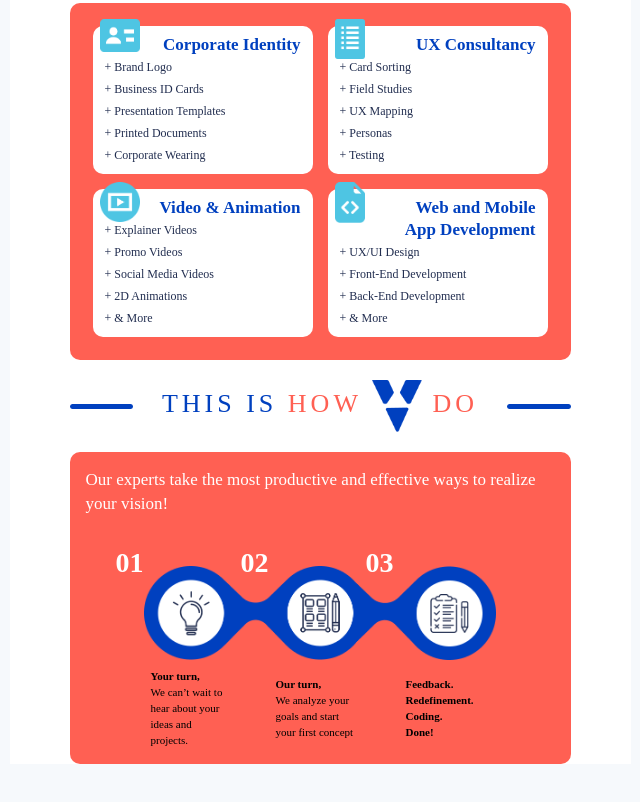
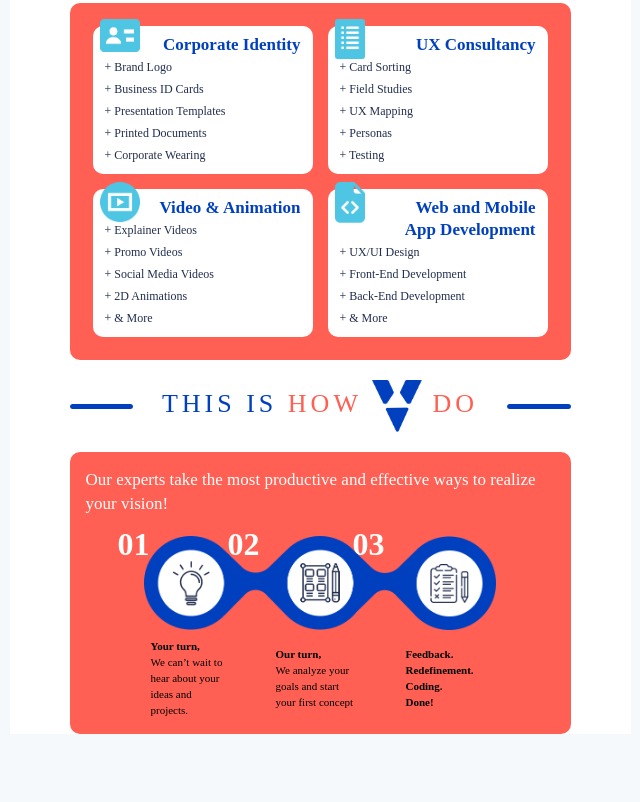
Before and after one commit to kueben96/vicre-email, a plain HTML site: page index.html in a window 1280 px wide. Shown: the part 866-1668 px from the top of the page, without its empty margins (320-960 px from the left). After the commit the page ends 1640 px from the top, so only its background shows below. Drawn offline with Linux system fonts and the light colour scheme; a web font is replaced by a local one.

Commit message:
how we do: finish design without absoulute positioning

```diff
--- a/index.html
+++ b/index.html
@@ -527,7 +527,7 @@
                                     </td>
                                 </tr>
                                 <tr>
-                                    <td height="50px" style="color: #ffffff; font-size: 28px; font-weight: 600 ;">
+                                    <!-- <td height="50px" style="color: #ffffff; font-size: 28px; font-weight: 600 ;">
                                         <div style="position: relative;">
                                             <span style="position: absolute; left: 30px; top: 10px;">01</span>
                                             <span style="position: absolute; left: 155px; top: 10px;">02</span>
@@ -535,6 +535,25 @@
                                         </div>
 
 
+                                    </td> -->
+                                    <td>
+                                        <table width="100%" style="padding: 16px 0 0 32px; color: #ffffff; font-size: 32px; font-weight: 600;">
+                                            <tr >
+                                                <td width="80px" style=" display: inline-table; margin-bottom: -20px; margin-right: 30px;" >
+                                                    <span style="font-weight: bold;">01</span>
+
+                                                </td>
+
+                                                <td width="80px" style=" display: inline-table;  margin-bottom: -20px; margin-right: 45px;">
+                                                    <span style="">02</span>
+
+                                                </td>
+                                                <td width="80px" style=" display: inline-table; margin-bottom: -20px;">
+                                                    <span style="">03</span>
+
+                                                </td>
+                                            </tr>
+                                        </table>
                                     </td>
                                 </tr>
                                 <tr>
```
Also changed, not shown: img/make_the_first_step.png (added), img/projects_and_testimonals.png (added).
